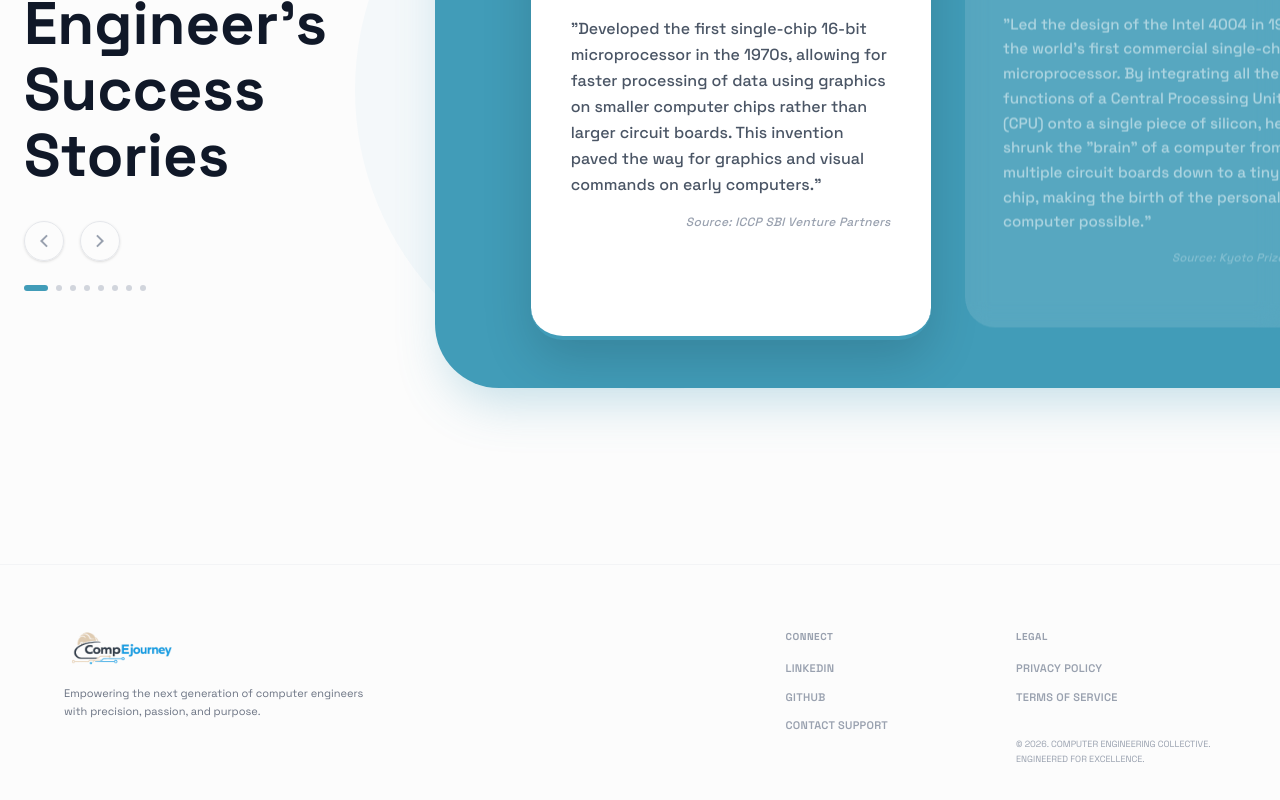
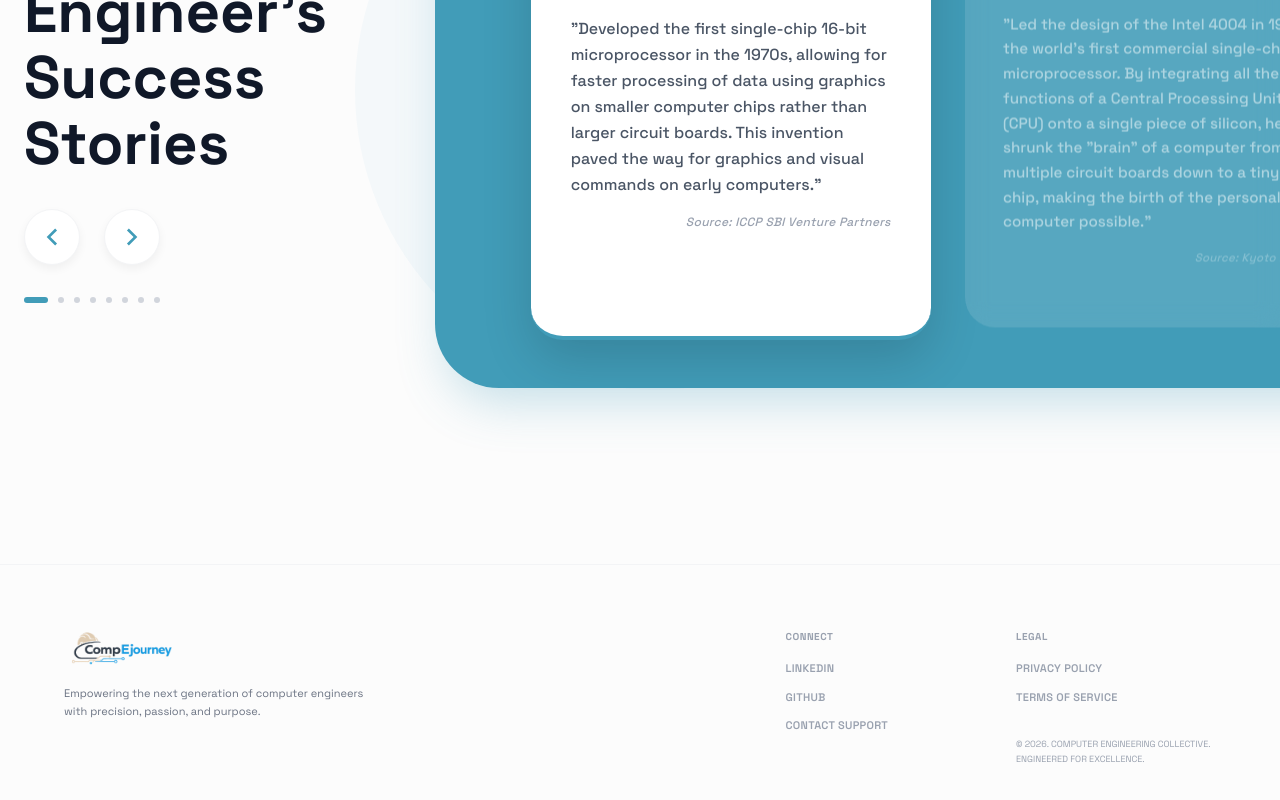
Before and after one commit to LucidUxs/Comp-E-Journey, a React (Vite) app: page /careers in a window 1280 px wide. Shown: the part 1749-2549 px from the top of the page. Built offline with nearby package versions, Linux system fonts and the light colour scheme.

Commit message:
fix buttons/enhancements

```diff
--- a/src/pages/Careers.jsx
+++ b/src/pages/Careers.jsx
@@ -186,7 +186,7 @@ function TestimonialSection() {
       role: 'Italian-American Physicist and Computer Engineer',
       text: 'Led the design of the Intel 4004 in 1971, the world\'s first commercial single-chip microprocessor. By integrating all the functions of a Central Processing Unit (CPU) onto a single piece of silicon, he shrunk the "brain" of a computer from multiple circuit boards down to a tiny chip, making the birth of the personal computer possible.',
       image: '/assets/Faggin.jpg',
-      imageSource: 'Source: Kyoto Prize.org'
+      imageSource: 'Source: Kyoto Prize'
     },
     {
       id: 3,
@@ -194,7 +194,7 @@ function TestimonialSection() {
       role: 'American Computer Engineer and IBM Fellow',
       text: 'Co-invented the ISA bus in 1981, a hardware interface that allowed peripheral devices like disk drives, printers, and monitors to be plugged directly into the computer. This modular architecture made the IBM PC customizable and set the global standard for how modern computer hardware components communicate with each other.',
       image: '/assets/dean.jpg',
-      imageSource: 'Source: Dimensions.ai'
+      imageSource: 'Source: Dimensions.'
     },
     {
       id: 4,
@@ -202,7 +202,7 @@ function TestimonialSection() {
       role: 'British Computer Scientist and Hardware Architect',
       text: 'Designed the ARM (Acorn RISC Machine) architecture in 1985, focusing on a "Reduced Instruction Set" that required significantly less power to operate. This breakthrough in chip efficiency is the reason modern mobile technology exists; today, her architecture powers over 95% of the world\'s smartphones and tablets.',
       image: '/assets/wilson.jpg',
-      imageSource: 'Source: computerhistory.org'
+      imageSource: 'Source: Computer History'
     },
     {
       id: 5,
@@ -210,7 +210,7 @@ function TestimonialSection() {
       role: 'Japanese Electrical Engineer and Inventor',
       text: 'Invented Flash Memory (both NOR and NAND types) in 1984 while working at Toshiba. His engineering allowed for data to be stored permanently without needing a power source, leading to the invention of USB flash drives, SD cards, and the Solid State Drives (SSDs) that make modern laptops fast and durable.',
       image: '/assets/Masuoka.jpg',
-      imageSource: 'Source: allaboutcircuits.com'
+      imageSource: 'Source: All About Circuits'
     },
     {
       id: 6,
@@ -218,7 +218,7 @@ function TestimonialSection() {
       role: 'American Electrical Engineer and Supercomputer Architect',
       text: 'Developed the Cray-1 supercomputer in 1975, which implemented a unique "vector processing" hardware design. By using a C-shaped cabinet to minimize the length of internal wires, he pushed the limits of signal speed and cooling, allowing for the massive computational power used today in weather forecasting and scientific research.',
       image: '/assets/Cray.jpg',
-      imageSource: 'Source: Wikipedia.org'
+      imageSource: 'Source: Wikipedia'
     },
     {
       id: 7,
@@ -226,7 +226,7 @@ function TestimonialSection() {
       role: 'American Electrical Engineer and Nobel Laureate',
       text: 'Created the first working Integrated Circuit (IC) in 1958. He proved that resistors, capacitors, and transistors could all be manufactured from a single piece of semiconductor material. This eliminated the need to wire thousands of components by hand, allowing electronic devices to become smaller, more reliable, and mass-producible.',
       image: '/assets/kilby.jpg',
-      imageSource: 'Source: kyotoprize.org'
+      imageSource: 'Source: Kyoto Prize'
     },
     {
       id: 8,
@@ -234,7 +234,7 @@ function TestimonialSection() {
       role: 'American Computer Engineer and Co-founder of Apple',
       text: 'Single-handedly designed the hardware and circuit boards for the Apple II in 1977. His "minimalist" engineering approach used significantly fewer chips than other computers of the time to produce high-resolution color graphics and sound, proving that a powerful computer could be small enough and affordable enough for a home desk.',
       image: '/assets/wozniak.jpg',
-      imageSource: 'Source: britannica.com/'
+      imageSource: 'Source: Britannica'
     }
   ];
 
@@ -274,25 +274,26 @@ function TestimonialSection() {
             <h2 className="text-3xl md:text-5xl lg:text-6xl font-black text-gray-900 leading-[1.1] mb-6 md:mb-8 text-center md:text-left">
               Computer Engineer's Success Stories
             </h2>
-            <div className="flex gap-4 items-center justify-center md:justify-start mb-6">
+            {/* Desktop Navigation Buttons */}
+            <div className="hidden md:flex gap-6 items-center justify-start mb-8">
               <button
                 onClick={handlePrev}
-                className="w-10 h-10 rounded-full border border-gray-200 flex items-center justify-center text-gray-400 hover:text-white hover:bg-[#419CB8] hover:border-[#419CB8] hover:scale-110 active:scale-95 transition-all duration-300 shadow-sm"
+                className="w-12 h-12 lg:w-14 lg:h-14 rounded-full bg-white border border-gray-100 flex items-center justify-center text-[#419CB8] hover:text-white hover:bg-[#419CB8] hover:shadow-[0_8px_20px_rgba(65,156,184,0.4)] hover:-translate-y-1 active:scale-95 transition-all duration-300 shadow-[0_4px_10px_rgba(0,0,0,0.05)]"
                 aria-label="Previous Testimonial"
               >
-                <RiArrowLeftSLine className="w-6 h-6" />
+                <RiArrowLeftSLine className="w-6 h-6 lg:w-8 lg:h-8" />
               </button>
               <button
                 onClick={handleNext}
-                className="w-10 h-10 rounded-full border border-gray-200 flex items-center justify-center text-gray-400 hover:text-white hover:bg-[#419CB8] hover:border-[#419CB8] hover:scale-110 active:scale-95 transition-all duration-300 shadow-sm"
+                className="w-12 h-12 lg:w-14 lg:h-14 rounded-full bg-white border border-gray-100 flex items-center justify-center text-[#419CB8] hover:text-white hover:bg-[#419CB8] hover:shadow-[0_8px_20px_rgba(65,156,184,0.4)] hover:-translate-y-1 active:scale-95 transition-all duration-300 shadow-[0_4px_10px_rgba(0,0,0,0.05)]"
                 aria-label="Next Testimonial"
               >
-                <RiArrowRightSLine className="w-6 h-6" />
+                <RiArrowRightSLine className="w-6 h-6 lg:w-8 lg:h-8" />
               </button>
             </div>
 
-            {/* Pagination Dots */}
-            <div className="flex gap-2 items-center justify-center md:justify-start">
+            {/* Desktop Pagination Dots */}
+            <div className="hidden md:flex gap-2.5 items-center justify-start mb-0">
               {testimonials.map((_, idx) => (
                 <button
                   key={idx}
@@ -362,6 +363,42 @@ function TestimonialSection() {
                   );
                 })}
               </div>
+            </div>
+          </div>
+
+          {/* Mobile Pagination & Navigation */}
+          <div className="flex md:hidden flex-col items-center justify-center mt-8 gap-8 w-full z-20">
+            {/* Mobile Pagination Dots */}
+            <div className="flex gap-3 items-center justify-center">
+              {testimonials.map((_, idx) => (
+                <button
+                  key={idx}
+                  onClick={() => setCurrentIndex(idx)}
+                  className={`transition-all duration-300 rounded-full ${idx === currentIndex
+                      ? 'w-8 h-2 bg-[#419CB8]'
+                      : 'w-2 h-2 bg-gray-300 hover:bg-gray-400'
+                    }`}
+                  aria-label={`Go to sub-slide ${idx + 1}`}
+                />
+              ))}
+            </div>
+
+            {/* Mobile Navigation Buttons */}
+            <div className="flex gap-6 items-center justify-center w-full">
+              <button
+                onClick={handlePrev}
+                className="w-14 h-14 rounded-full bg-white border border-gray-100 flex items-center justify-center text-[#419CB8] hover:text-white hover:bg-[#419CB8] hover:shadow-[0_8px_20px_rgba(65,156,184,0.4)] hover:-translate-y-1 active:scale-95 transition-all duration-300 shadow-[0_4px_15px_rgba(0,0,0,0.08)]"
+                aria-label="Previous Testimonial"
+              >
+                <RiArrowLeftSLine className="w-8 h-8" />
+              </button>
+              <button
+                onClick={handleNext}
+                className="w-14 h-14 rounded-full bg-white border border-gray-100 flex items-center justify-center text-[#419CB8] hover:text-white hover:bg-[#419CB8] hover:shadow-[0_8px_20px_rgba(65,156,184,0.4)] hover:-translate-y-1 active:scale-95 transition-all duration-300 shadow-[0_4px_15px_rgba(0,0,0,0.08)]"
+                aria-label="Next Testimonial"
+              >
+                <RiArrowRightSLine className="w-8 h-8" />
+              </button>
             </div>
           </div>
         </div>
```
